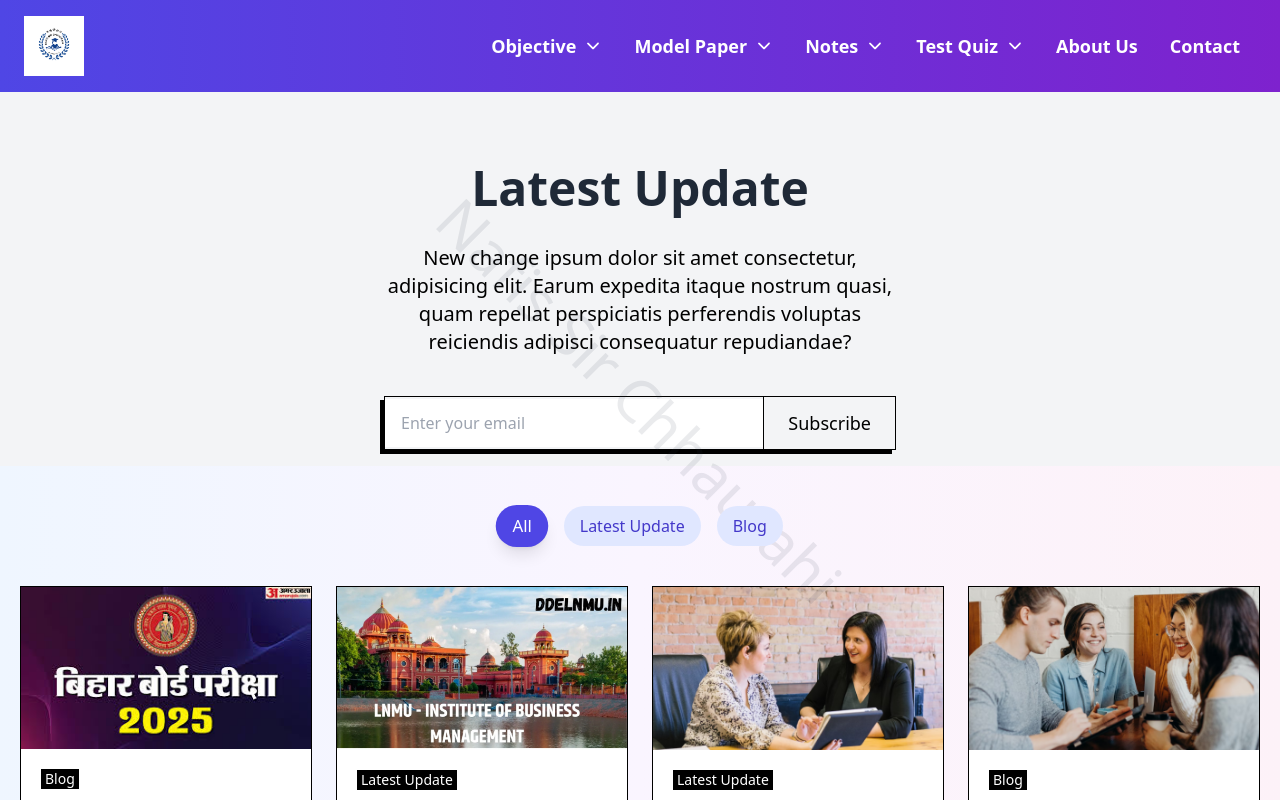
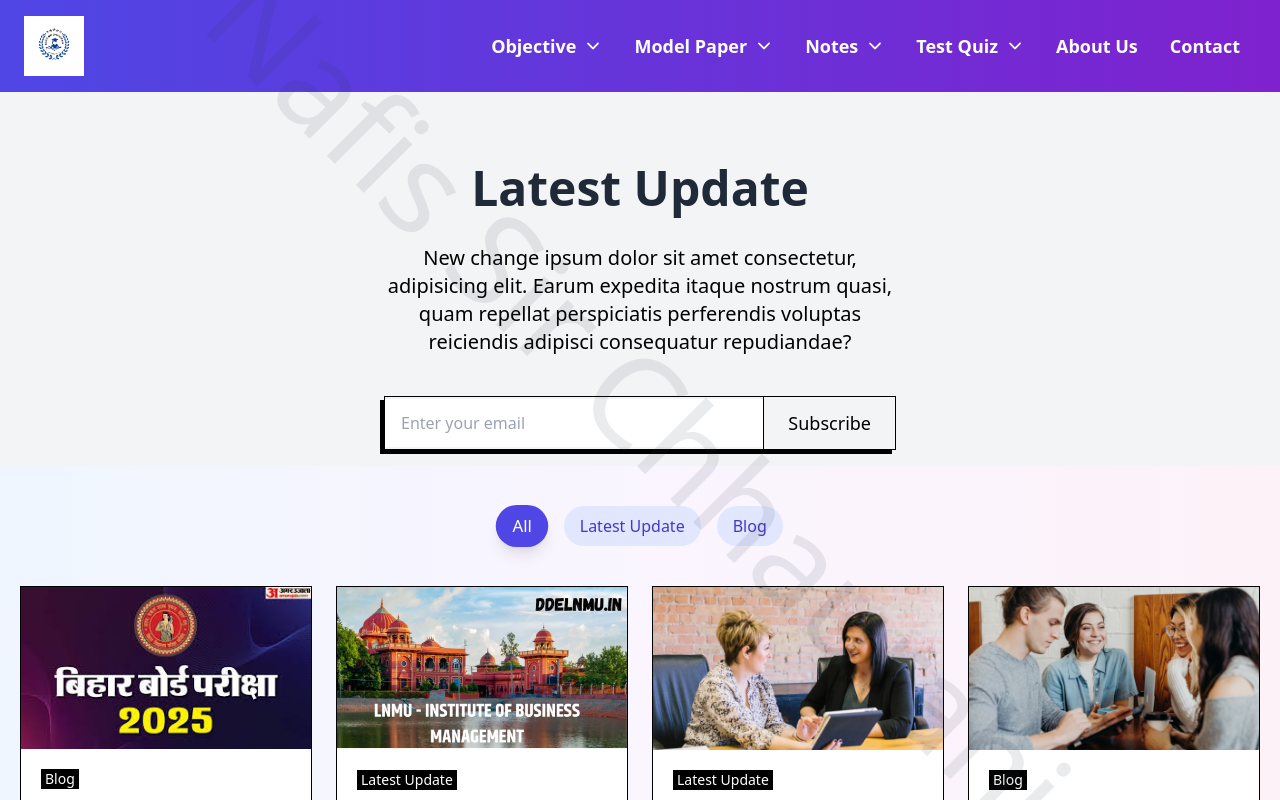
Before and after one commit to ashutoshkr28/nafis, a Next.js app: page / in a window 1280 px wide. Shown: the top 800 px of the page. Built offline with nearby package versions, Linux system fonts and the light colour scheme.

Commit message:
new watermark

```diff
--- a/components/Watermark.jsx
+++ b/components/Watermark.jsx
@@ -50,6 +50,35 @@
 
 
 
+// 'use client';
+
+// import { useEffect } from 'react';
+
+// const Watermark = () => {
+//   useEffect(() => {
+//     console.log('Watermark effect is running');
+//     const disableRightClick = (e) => {
+//       e.preventDefault();
+//       console.log('Right-click disabled');
+//     };
+//     document.addEventListener('contextmenu', disableRightClick);
+
+//     return () => {
+//       document.removeEventListener('contextmenu', disableRightClick);
+//     };
+//   }, []);
+
+//   return (
+//     <div className="fixed inset-0 flex justify-center items-center opacity-10 pointer-events-none">
+//       <h1 className="text-6xl text-gray-700 rotate-45">Nafis Sir Chhaurahi</h1>
+//     </div>
+//   );
+// };
+
+// export default Watermark;
+
+
+
 'use client';
 
 import { useEffect } from 'react';
@@ -69,8 +98,11 @@ const Watermark = () => {
   }, []);
 
   return (
-    <div className="fixed inset-0 flex justify-center items-center opacity-10 pointer-events-none">
-      <h1 className="text-6xl text-gray-700 rotate-45">Nafis Sir Chhaurahi</h1>
+    <div className="fixed inset-0 flex justify-center items-center pointer-events-none z-50">
+      {/* Responsive Watermark */}
+      <h1 className="text-gray-700 rotate-45 text-2xl sm:text-4xl md:text-6xl lg:text-8xl xl:text-9xl opacity-10">
+        Nafis Sir Chhaurahi
+      </h1>
     </div>
   );
 };
```
